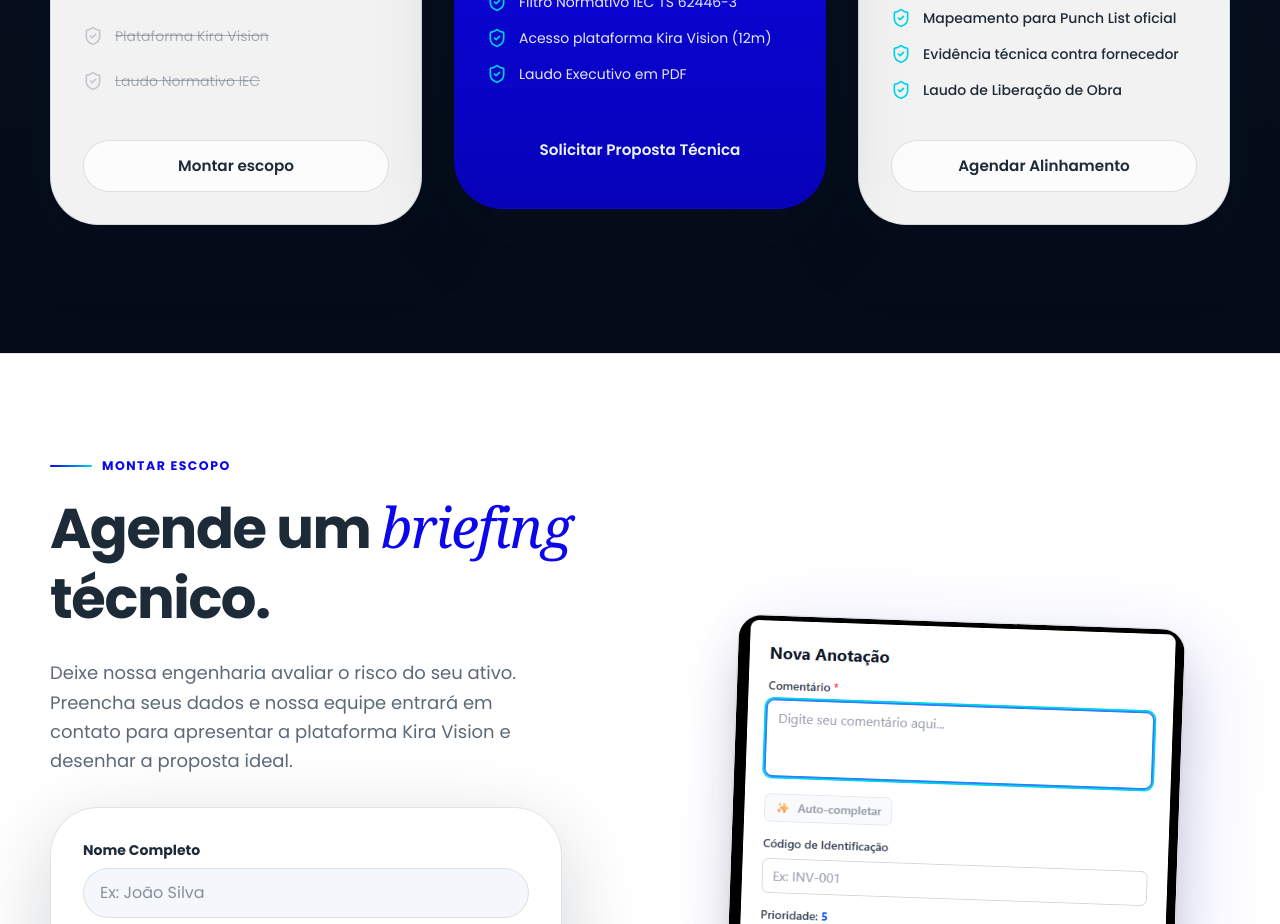
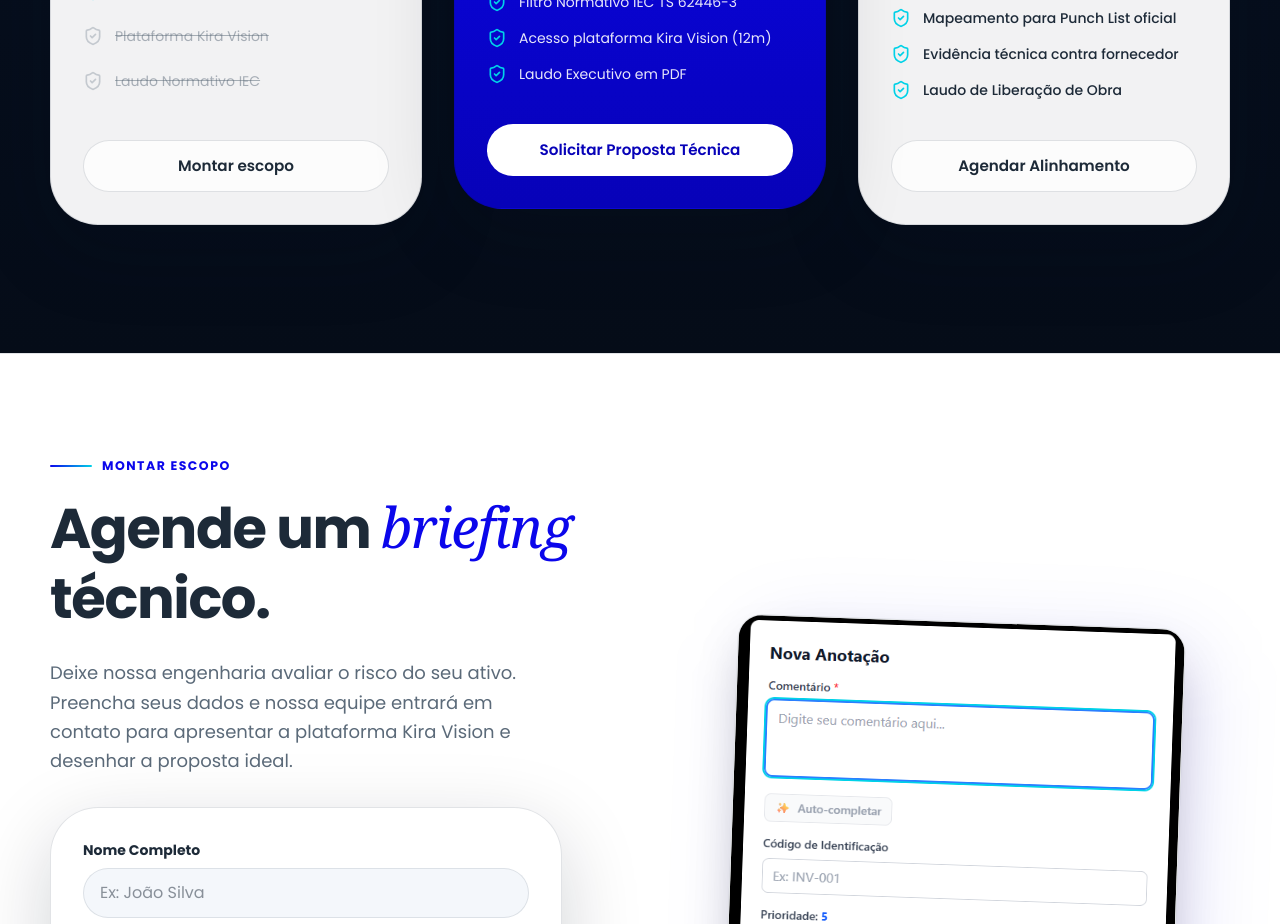
Before and after one commit to RodrigoAbrao/kira-website, a React (Vite) app: page / in a window 1280 px wide. Shown: the part 5780-6704 px from the top of the page. Built offline with nearby package versions, Linux system fonts and the light colour scheme.

Commit message:
fix(css): adjust button white hover styles

```diff
--- a/src/index.css
+++ b/src/index.css
@@ -142,6 +142,13 @@ img {
 }
 .btn-ghost::before { background-color: rgba(14, 30, 52, 0.06); }
 
+.btn-white {
+  background: #ffffff;
+  color: var(--color-primary-strong);
+}
+.btn-white::before { background-color: var(--color-primary); }
+.btn-white:hover { color: #ffffff; }
+
 /* --------- Noise Overlay --------- */
 .noise-overlay {
   position: fixed;
```
